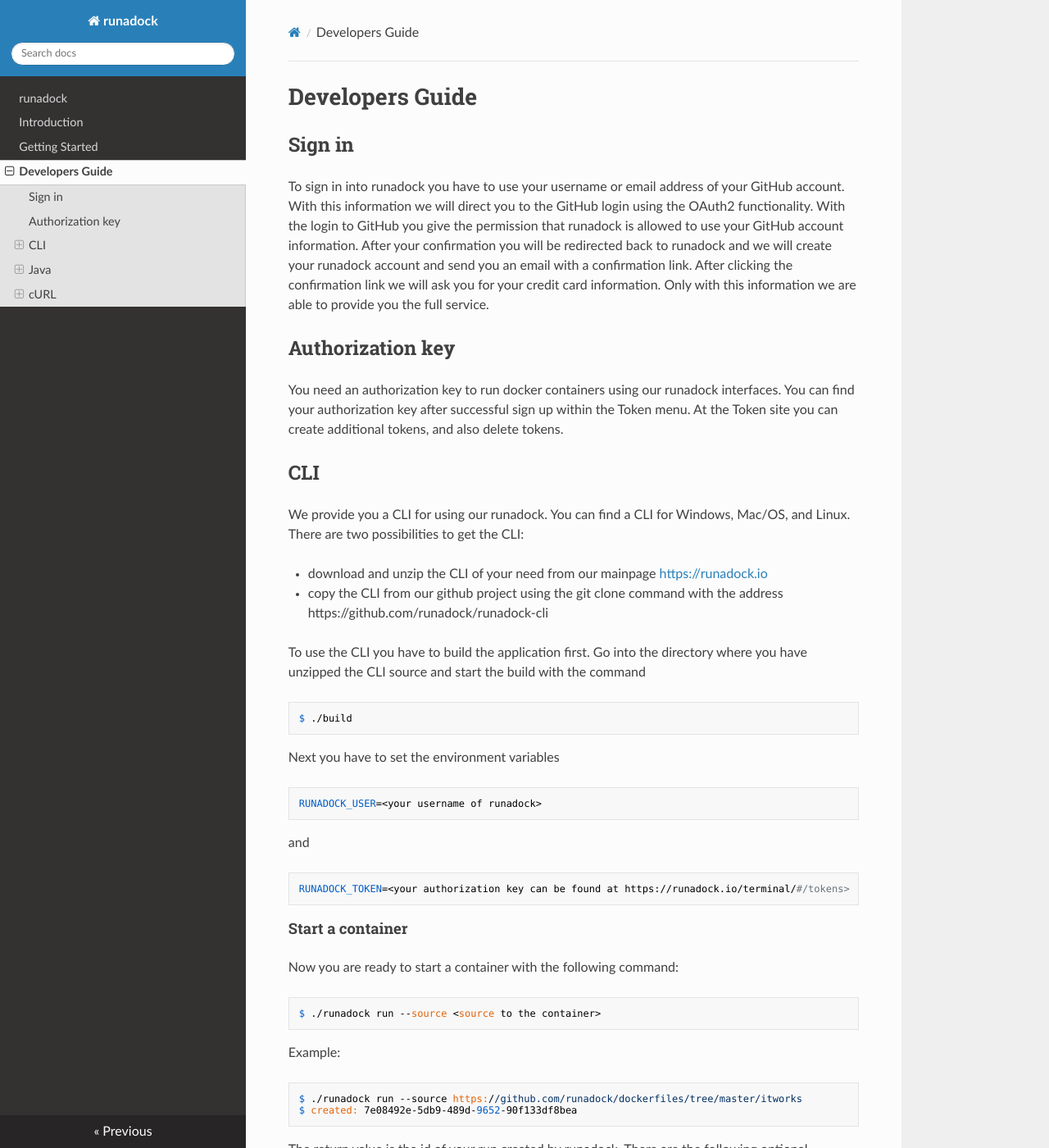
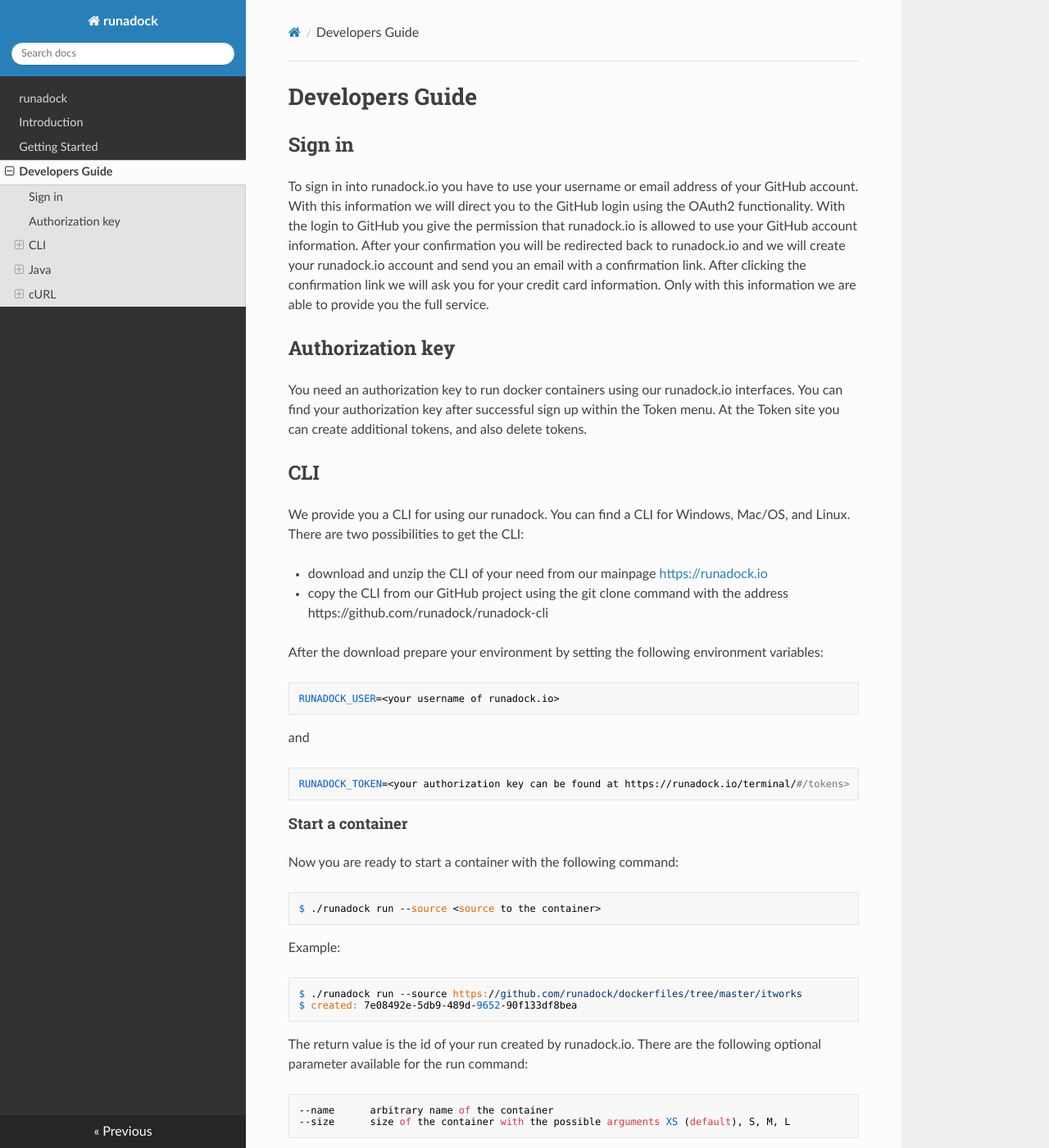
Before and after one commit to runadock/docs, an MkDocs documentation site: the page built from docs/DevelopersGuide.md, in a window 1280 px wide and 1400 px high. Shown: the whole window at 82% size. Built offline with MkDocs 1.6.1, drawn with Linux system fonts in a browser that asks for light colours; nearby versions of some CDN libraries; old or Windows-style settings are respelled for this version of MkDocs; some of the changed text lies outside the part shown.

Commit message:
Update DevelopersGuide.md

```diff
--- a/docs/DevelopersGuide.md
+++ b/docs/DevelopersGuide.md
@@ -4,12 +4,12 @@ Developers Guide
 Sign in
 -------
 
-To sign in into runadock you have to use your username or email address of your GitHub account. With this information we will direct you to the GitHub login using the OAuth2 functionality. With the login to GitHub you give the permission that runadock is allowed to use your GitHub account information. After your confirmation you will be redirected back to runadock and we will create your runadock account and send you an email with a confirmation link. After clicking the confirmation link we will ask you for your credit card information. Only with this information we are able to provide you the full service.
+To sign in into runadock.io you have to use your username or email address of your GitHub account. With this information we will direct you to the GitHub login using the OAuth2 functionality. With the login to GitHub you give the permission that runadock.io is allowed to use your GitHub account information. After your confirmation you will be redirected back to runadock.io and we will create your runadock.io account and send you an email with a confirmation link. After clicking the confirmation link we will ask you for your credit card information. Only with this information we are able to provide you the full service.
 
 Authorization key
 -----------------
 
-You need an authorization key to run docker containers using our runadock interfaces. You can find your authorization key after successful sign up within the Token menu. At the Token site you can create additional tokens, and also delete tokens.
+You need an authorization key to run docker containers using our runadock.io interfaces. You can find your authorization key after successful sign up within the Token menu. At the Token site you can create additional tokens, and also delete tokens.
 
 CLI
 ---
@@ -17,15 +17,11 @@ CLI
 We provide you a CLI for using our runadock. You can find a CLI for Windows, Mac/OS, and Linux. There are two possibilities to get the CLI:
 
   - download and unzip the CLI of your need from our mainpage <https://runadock.io>
-  - copy the CLI from our github project using the git clone command with the address https://github.com/runadock/runadock-cli
+  - copy the CLI from our GitHub project using the git clone command with the address https://github.com/runadock/runadock-cli
 
-To use the CLI you have to build the application first. Go into the directory where you have unzipped the CLI source and start the build with the command
+After the download prepare your environment by setting the following environment variables:
 
-    $ ./build
-
-Next you have to set the environment variables
-
-    RUNADOCK_USER=<your username of runadock>
+    RUNADOCK_USER=<your username of runadock.io>
 
 and
 
@@ -42,7 +38,7 @@ Example:
     $ ./runadock run --source https://github.com/runadock/dockerfiles/tree/master/itworks
     $ created: 7e08492e-5db9-489d-9652-90f133df8bea
 
-The return value is the id of your run created by runadock. There are the following optional parameter available for the run command:
+The return value is the id of your run created by runadock.io. There are the following optional parameter available for the run command:
 
     --name      arbitrary name of the container
     --size      size of the container with the possible arguments XS (default), S, M, L
@@ -137,7 +133,7 @@ There are the following command options available for the ps command:
 Java
 ----
 
-To manage containers using Java you first have to get the sources from our github project https://github.com/runadock/runadock-java. Integrate the runadock-java project into your Java project.
+To manage containers using Java you first have to get the sources from our GitHub project https://github.com/runadock/runadock-java. Integrate the runadock-java project into your Java project.
 
 #### Start a container
 
@@ -147,7 +143,7 @@ The following example shows you how to start a container:
 		public class Example {
 			public static void main(final String[] args) {
 				Runadock runadock = RunadockFactory.connect(
-					"<your username of runadock>",
+					"<your username of runadock.io>",
 					"<your authorization key can be found at https://runadock.io/terminal/#/tokens>");
 
         CreateContainerRequest request = new CreateContainerRequest();
@@ -178,7 +174,7 @@ The Callback object provides two methods you can use to get return information a
 			@BeforeTest
 			public void setUp() {
 				this.runadock = RunadockFactory.connect(
-				    "<your username of runadock>",
+				    "<your username of runadock.io>",
             "<your authorization key can be found at https://runadock.io/terminal/#/tokens>");
 			}
 
@@ -305,7 +301,7 @@ cURL
 
 Last but not least the cURL description.
 
-		API_USER="<your username of runadock>"
+		API_USER="<your username of runadock.io>"
 		API_TOKEN="<your authorization key can be found at https://runadock.io/terminal/#/tokens>"
 
 #### Start a container
```
Also changed, not shown: other parts of docs/DevelopersGuide.md (+0 -18 lines).
